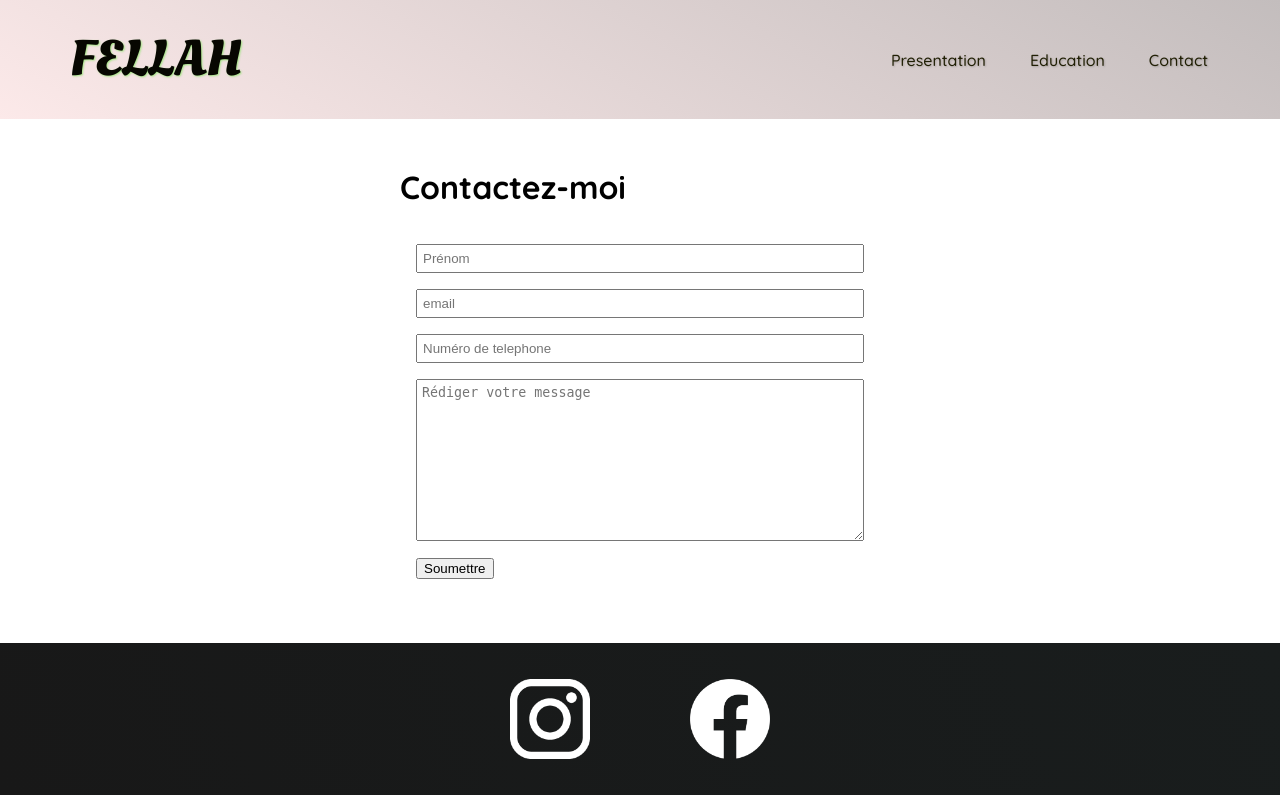
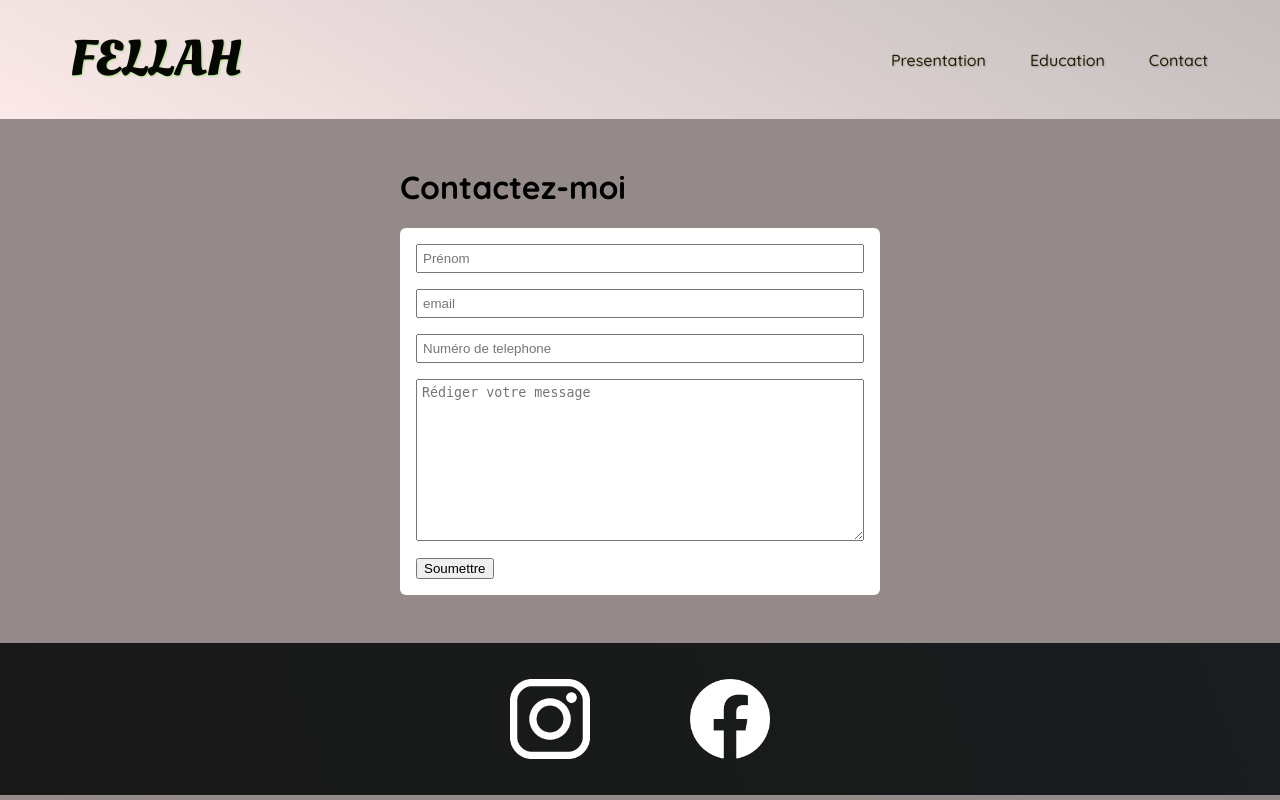
Before and after one commit to FellahAbdel/web-portfolio, a PHP site: page /contact.html in a window 1280 px wide. Run offline with PHP 8.4, Linux system fonts and the light colour scheme.

Commit message:
Add roboto font for the form

```diff
--- a/assets/css/contact.css
+++ b/assets/css/contact.css
@@ -1,6 +1,7 @@
-/* body {
-  background: linear-gradient(30deg, rgb(252, 233, 233), rgb(195, 189, 189));
-} */
+body {
+  /* background: linear-gradient(90deg, rgb(228, 220, 220), rgb(148, 138, 138)); */
+  background-color: rgb(148, 138, 138);
+}
 
 header {
   position: static;
--- a/contact.html
+++ b/contact.html
@@ -4,6 +4,12 @@
     <meta charset="UTF-8" />
     <meta http-equiv="X-UA-Compatible" content="IE=edge" />
     <meta name="viewport" content="width=device-width, initial-scale=1.0" />
+    <link rel="preconnect" href="https://fonts.googleapis.com" />
+    <link rel="preconnect" href="https://fonts.gstatic.com" crossorigin />
+    <link
+      href="https://fonts.googleapis.com/css2?family=Roboto:wght@700&display=swap"
+      rel="stylesheet"
+    />
     <link
       href="https://fonts.googleapis.com/css2?family=Raleway:wght@700&family=Oleo+Script:wght@700&family=Quicksand:wght@300;500;700&display=swap"
       rel="stylesheet"
```
